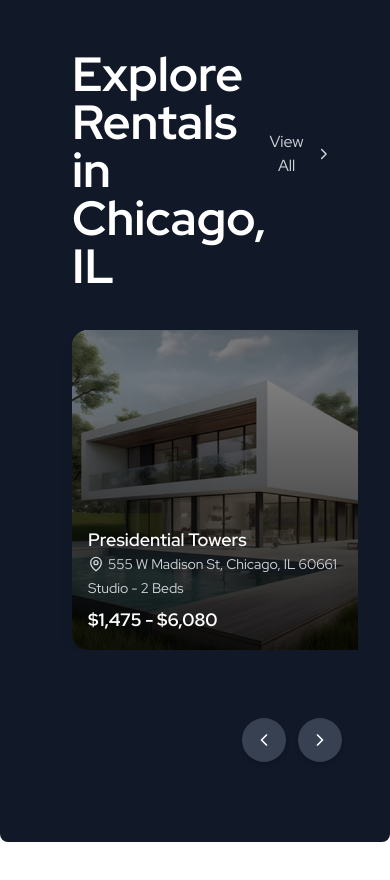
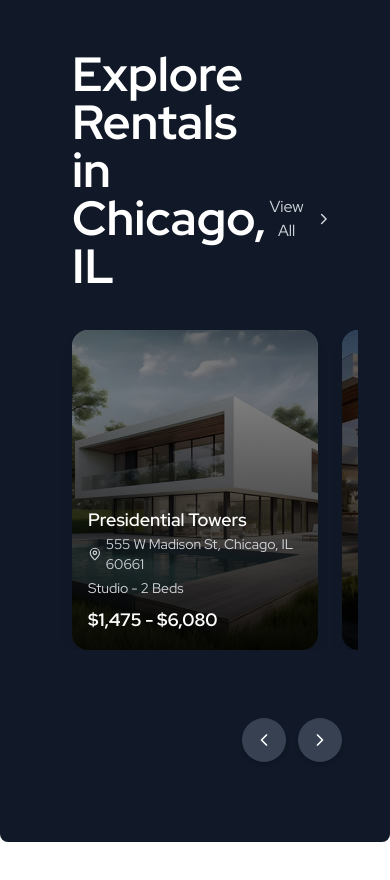
Before and after one commit to Pronttera/real-estate-website, a React (Vite) app: page / in a window 390 px wide. Shown: the part 1560-2440 px from the top of the page. Built offline with nearby package versions, Linux system fonts and the light colour scheme.

Commit message:
Fixed the scroller in Work Section

```diff
--- a/src/pages/Home/WorksSection.jsx
+++ b/src/pages/Home/WorksSection.jsx
@@ -86,7 +86,7 @@ export default function WorksSection() {
       {/* Header */}
       <div className="flex justify-between items-center mb-10 px-10">
         <h2 className="text-5xl mt-8 font-bold">Explore Rentals in Chicago, IL</h2>
-        <button className="text-gray-300 hover:text-white transition flex items-center cursor-pointer">
+        <button className="text-gray-300 hover:text-white transition flex items-center cursor-pointer mt-[130px] md:mt-0">
          View All <ChevronRight className="ml-2" />
         </button>
       </div>
@@ -96,13 +96,13 @@ export default function WorksSection() {
         {/* Scrollable Rental Cards */}
         <div
           ref={scrollRef}
-          className="flex space-x-6 overflow-x-auto scroll-smooth px-10 hide-scrollbar"
+          className="flex space-x-6 overflow-x-auto scroll-smooth snap-x snap-mandatory px-10 hide-scrollbar"
           style={{ scrollbarWidth: "none", msOverflowStyle: "none" }}
         >
           {rentals.map((rental) => (
             <div
               key={rental.id}
-              className="min-w-[300px] relative bg-gray-800 rounded-2xl overflow-hidden shadow-lg transform hover:scale-105 transition duration-300"
+              className=" min-w-full md:min-w-[300px] relative bg-gray-800 rounded-2xl overflow-hidden shadow-lg transform hover:scale-105 transition duration-300 snap-center"
             >
               <img
                 src={rental.image}
```
